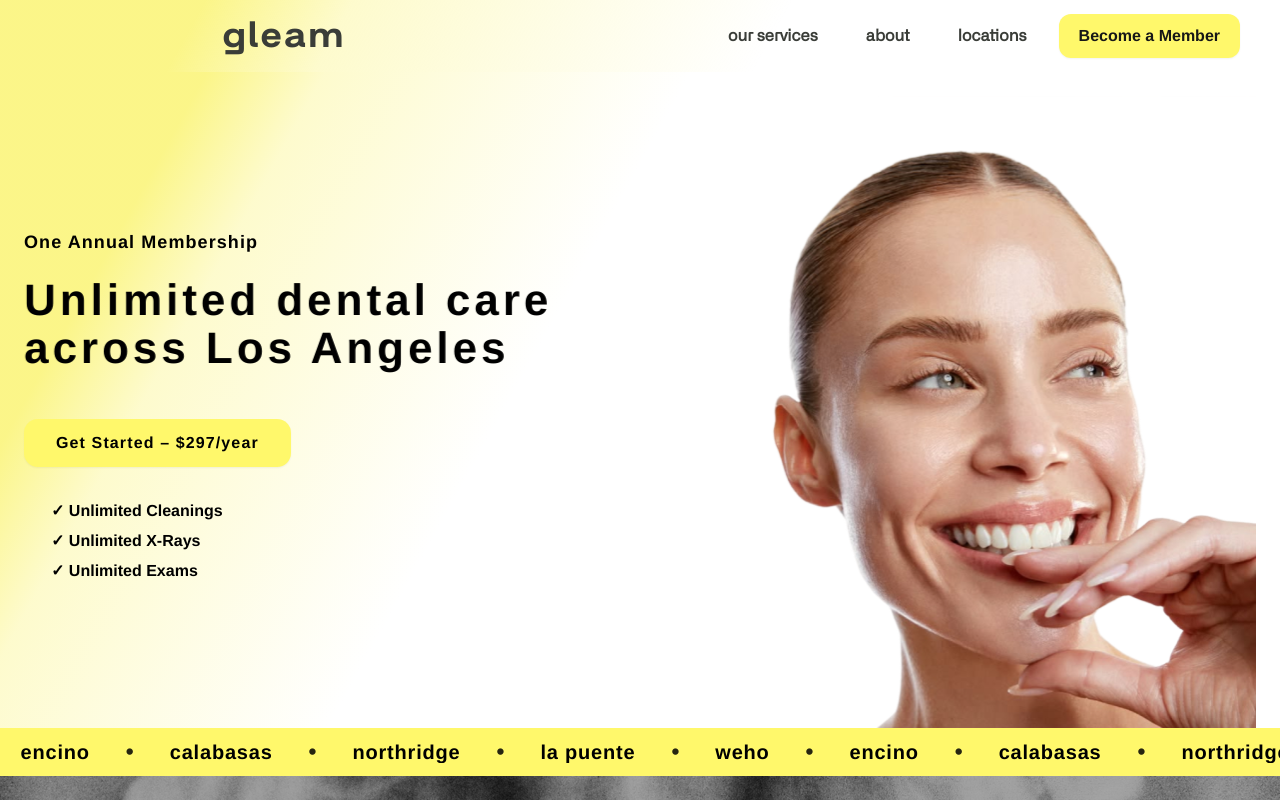
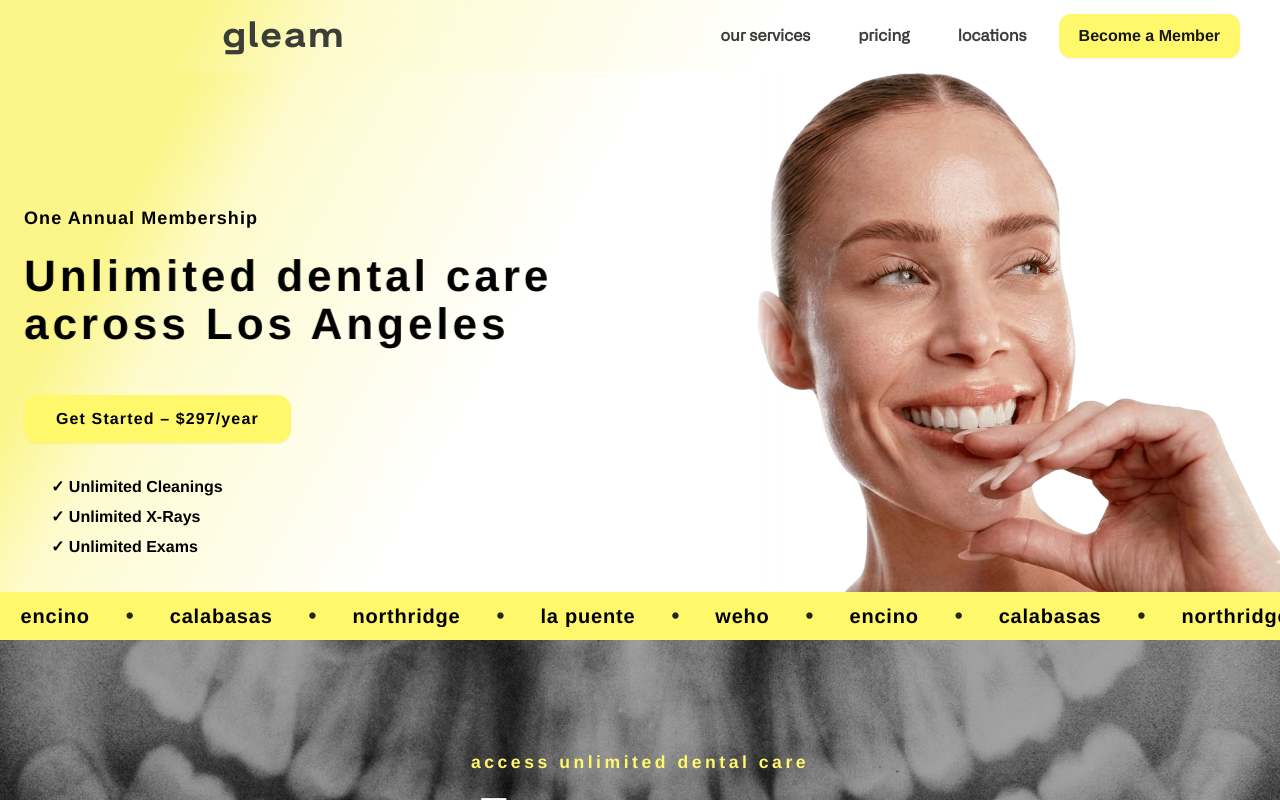
Before and after one commit to rohit-vue/Gleam, a Next.js app: page / in a window 1280 px wide. Shown: the top 800 px of the page. Built offline with nearby package versions, Linux system fonts and the light colour scheme.

Commit message:
changes by sebastian

```diff
--- a/src/components/Header.tsx
+++ b/src/components/Header.tsx
@@ -32,7 +32,7 @@ export type HeaderProps = {
 
 const defaultNavLinks: ReadonlyArray<HeaderNavLink> = [
   { href: "/services", label: "our services" },
-  { href: "/#who-is-gleam", label: "about" },
+  { href: "/#become-a-member", label: "pricing" },
   { href: "/locations", label: "locations" },
 ];
 
--- a/src/components/Hero.tsx
+++ b/src/components/Hero.tsx
@@ -11,7 +11,7 @@ export function Hero() {
   return (
     <section
       id="hero"
-      className="relative overflow-hidden pt-5 pb-0 sm:pt-6 sm:pb-0 md:pt-5 lg:pt-6"
+      className="relative overflow-hidden pt-0 pb-0 sm:pt-6 sm:pb-0 md:pt-0 lg:pt-0 2xl:pt-0 xl:pt-0"
       style={{ background: heroSectionBackground }}
     >
       <div className="relative mx-auto max-w-7xl px-3 sm:px-6">
@@ -51,10 +51,10 @@ export function Hero() {
           <div className="relative z-10 w-full self-end lg:mt-0">
             <div
               aria-hidden
-              className="ml-auto w-full max-lg:aspect-square lg:h-[632px] lg:max-w-[min(100%,580px)] xl:max-w-[640px]"
+              className="ml-auto w-full h-[227px] md:h-[399px] lg:h-[632px] xl:h-[520px] 2xl:h-[498px] lg:max-w-[min(100%,580px)] xl:max-w-[640px]"
             />
             <div
-              className="absolute bottom-0 right-0 z-10 ml-auto flex w-full items-end lg:max-w-[min(100%,580px)] xl:max-w-[640px]"
+              className="absolute bottom-0 right-0 2xl:right-[-255px] xl:right-[-62px] z-10 ml-auto flex w-full items-end lg:max-w-[min(100%,580px)] xl:max-w-[640px]"
               role="img"
               aria-label="Woman holding a card"
             >
--- a/src/components/HeroScrollRotateImage.tsx
+++ b/src/components/HeroScrollRotateImage.tsx
@@ -6,12 +6,17 @@ export function HeroScrollRotateImage() {
   return (
     <div className="relative w-full leading-none">
       <Image
-        src="/assets/girl.svg"
+        src="/assets/girl1.png"
         alt="Woman holding a card"
         width={900}
         height={900}
-        className="block h-auto w-full object-contain object-bottom lg:h-[632px] lg:w-full lg:object-right-bottom"
+        className="block w-full h-[227px] object-contain object-bottom max-lg:object-fill max-lg:object-right-bottom md:h-[399px] lg:h-[632px] lg:w-full lg:object-fill xl:h-[520px] xl:object-contain 2xl:h-[498px] 2xl:object-contain lg:object-right-bottom"
         priority
+      />
+      {/* Left-edge fade: fixed band width so the gradient looks consistent across breakpoints */}
+      <div
+        aria-hidden
+        className="pointer-events-none absolute inset-y-0 left-0 z-10 w-[clamp(-21.5rem,65%,36.5rem)] bg-[linear-gradient(90deg,#FFFFFF_8%,rgba(255,255,255,0)_18%)] md:w-[clamp(-22.5rem,55%,42rem)] lg:w-[clamp(-29rem,53%,48rem)] xl:w-[clamp(-32rem,58%,51rem)] 2xl:w-[clamp(-62rem,100%,93rem)]"
       />
     </div>
   );
```
Also changed, not shown: public/assets/girl1.png (added).
